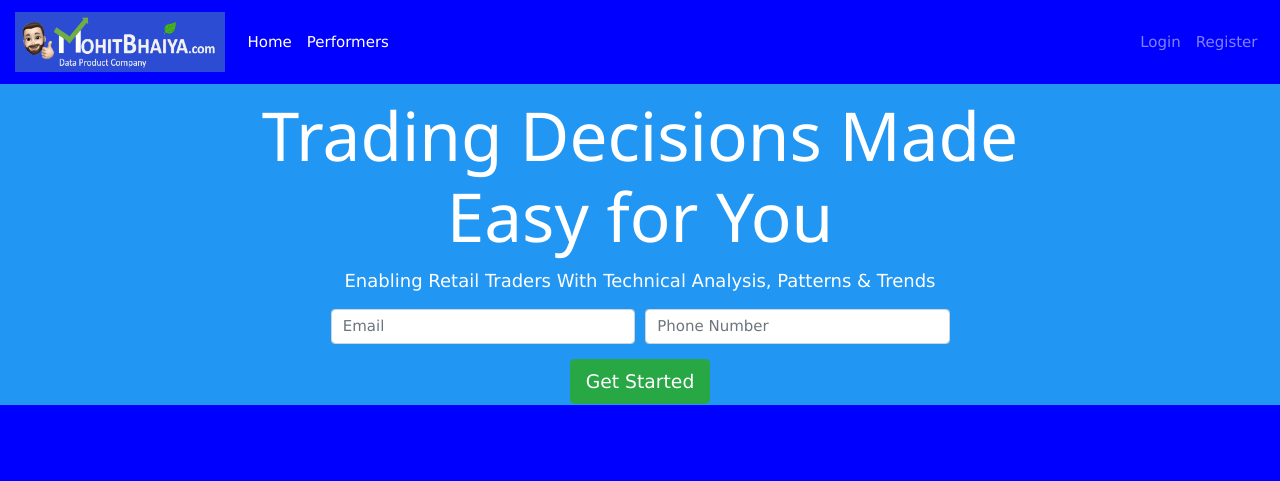
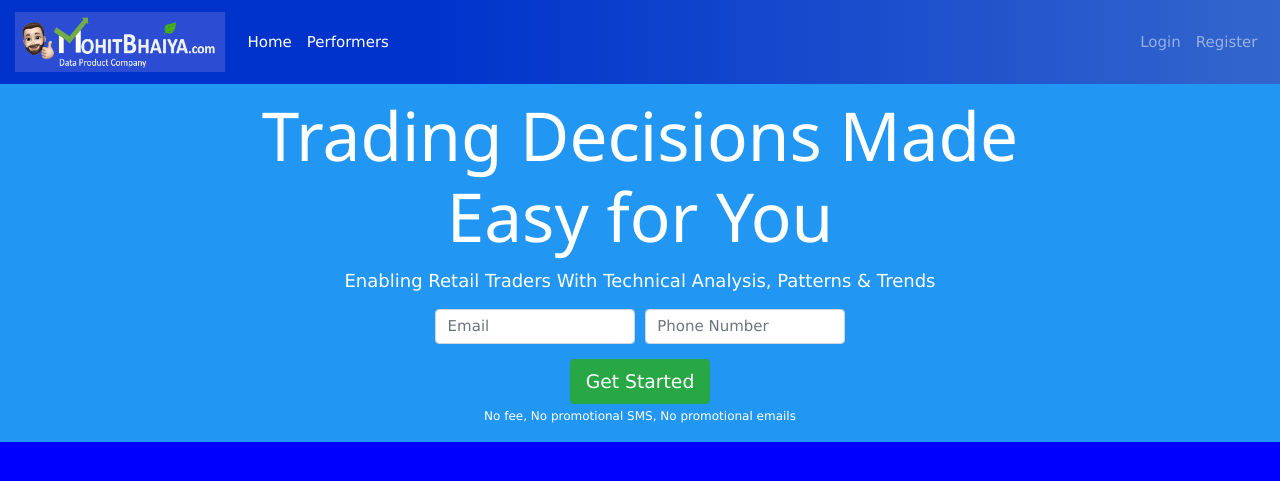
Before and after one commit to mohitbhor/mywebsite, a Flask app: page / in a window 1280 px wide. Shown: the top 481 px of the page. Run offline with Flask 2, Linux system fonts and the light colour scheme; some libraries are stand-ins or nearby versions.

Commit message:
one more

```diff
--- a/mohitbhaiya.com/market/templates/base.html
+++ b/mohitbhaiya.com/market/templates/base.html
@@ -25,7 +25,7 @@
         font-size: 12px;
     }
    </style>
-    <nav class="navbar navbar-expand-md navbar-dark text-dark" style="background-color::#3366cc" > <!-- class="navbar navbar-dark bg-primary" -->
+    <nav class="navbar navbar-expand-md navbar-dark text-dark" style="background: linear-gradient(to left, #3366cc 0%, #0033cc 66%);" > <!-- class="navbar navbar-dark bg-primary" -->
       <a class="navbar-brand" href="#">
           <img src="/static/mohit_bhaiya_homepage_icon2.PNG" width="210" height="60" alt="">
           </a>
--- a/mohitbhaiya.com/market/templates/home.html
+++ b/mohitbhaiya.com/market/templates/home.html
@@ -16,16 +16,17 @@
 
     <form>
       <div class="form-row justify-content-center">
-          <div class="form-group col-md-3">
-          <input type="email" class="form-control" id="inputEmail4" placeholder="Email">
+          <div class="form-group col-md-2">
+          <input type="email" class="form-control" id="inputEmail" placeholder="Email" required>
           </div>
 
-          <div class="form-group col-md-3">
-              <input type="number" class="form-control" id="inputPassword4" placeholder="Phone Number">
+          <div class="form-group col-md-2">
+              <input type="tel" class="form-control" id="inputPhone" placeholder="Phone Number" required>
           </div>
 
       </div>
         <button type="button" class="btn btn-success btn-lg ">Get Started</button>
+        <p><small class="w3-small">No fee, No promotional SMS, No promotional emails </small></p>
     </form>
 
 </header>
```
Also changed, not shown: mohitbhaiya.com/market/templates/dashboard.html (+10 -0 lines).
